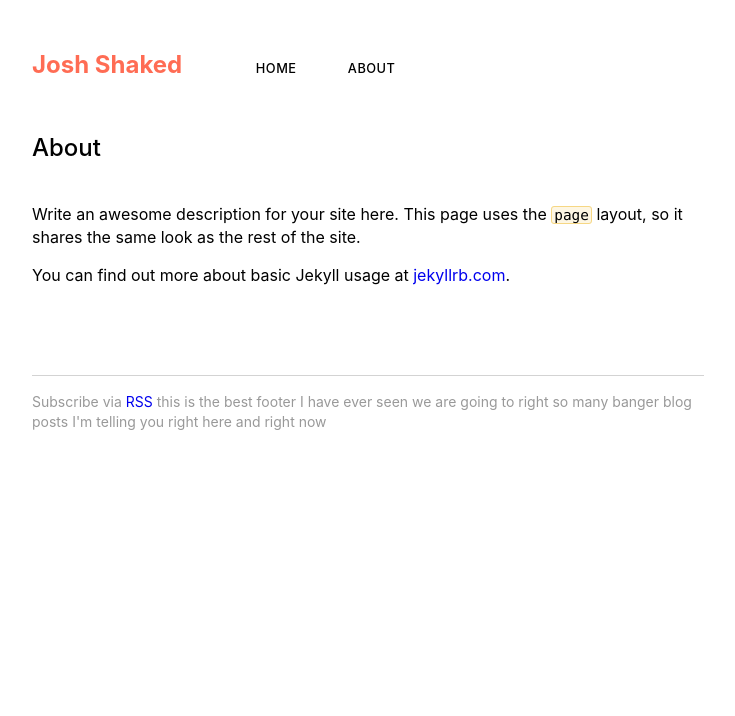
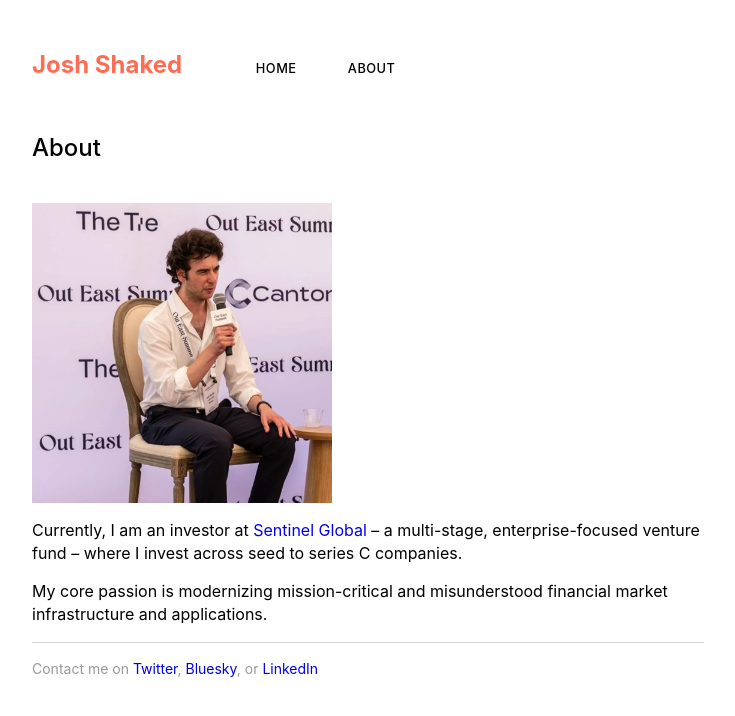
Before and after one commit to jshaked/jshaked.github.io, a Jekyll site: the page built from about.markdown, in a window 1280 px wide. Shown: the top 716 px of the page, without its empty margins (272-1007 px from the left). Built offline with Jekyll 4.4.1, drawn with Linux system fonts in a browser that asks for light colours.

Commit message:
september 11 version

```diff
--- a/_layouts/base.html
+++ b/_layouts/base.html
@@ -26,7 +26,7 @@
     {{ content }}
   </main>
   <footer>
-    <p>Subscribe via <a href="{{ '/feed.xml' | relative_url }}">RSS</a> this is the best footer I have ever seen we are going to right so many banger blog posts I'm telling you right here and right now</p>
+    <p>Contact me on <a href="https://x.com/sha256ked" target="_blank" rel="noopener">Twitter</a>, <a href="https://bsky.app/profile/jshaked.com" target="_blank" rel="noopener">Bluesky</a>, or <a href="https://www.linkedin.com/in/joshuashaked/" target="_blank" rel="noopener">LinkedIn</a></p>
   </footer>
 </body>
 </html>
--- a/_sass/_content.scss
+++ b/_sass/_content.scss
@@ -26,6 +26,11 @@ table {
 img {
   max-width: 100%;
   vertical-align: middle;
+}
+
+.profile-picture {
+  width: 300px;
+  max-width: 100%;
 }
 
 /**
--- a/_sass/_main.scss
+++ b/_sass/_main.scss
@@ -60,6 +60,12 @@ main {
   min-height: 25vh;
 }
 
+.home {
+  // Pulls the post list up into the navbar's own bottom padding, so the
+  // home page reads tighter without touching navbar spacing used elsewhere.
+  margin-top: -2 * $spacing-unit;
+}
+
 .page-content {
   padding: $spacing-unit 0;
 }
--- a/about.markdown
+++ b/about.markdown
@@ -1,9 +1,10 @@
 ---
-layout: page
-title: About
-permalink: /about/
+layout: "page"
+title: "About"
+permalink: "/about/"
 ---
+<img src="/assets/images/icon.png" alt="Profile picture" class="profile-picture">
 
-Write an awesome description for your site here. This page uses the `page` layout, so it shares the same look as the rest of the site.
+Currently, I am an investor at [Sentinel Global](https://www.sentinelglobal.xyz/) -- a multi-stage, enterprise-focused venture fund -- where I invest across  seed to series C companies.
 
-You can find out more about basic Jekyll usage at [jekyllrb.com](https://jekyllrb.com/).
+My core passion is modernizing mission-critical and misunderstood financial market infrastructure and applications.
```
Also changed, not shown: _posts/2026-09-10-welcome-to-jekyll.markdown (deleted, +0 -29 lines), _posts/2026-09-11-new-post.md (deleted, +0 -5 lines), assets/images/icon.png (added).
